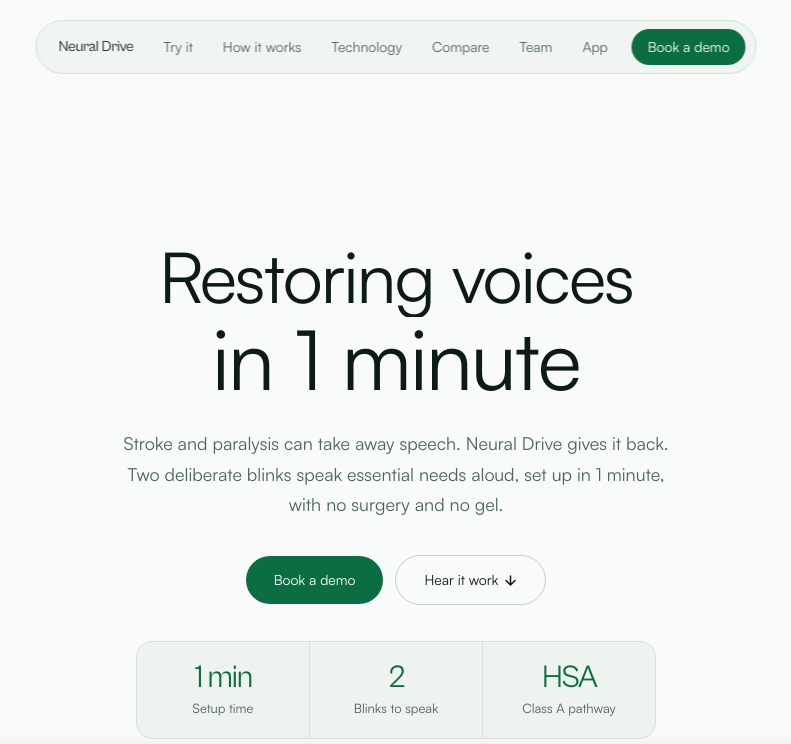
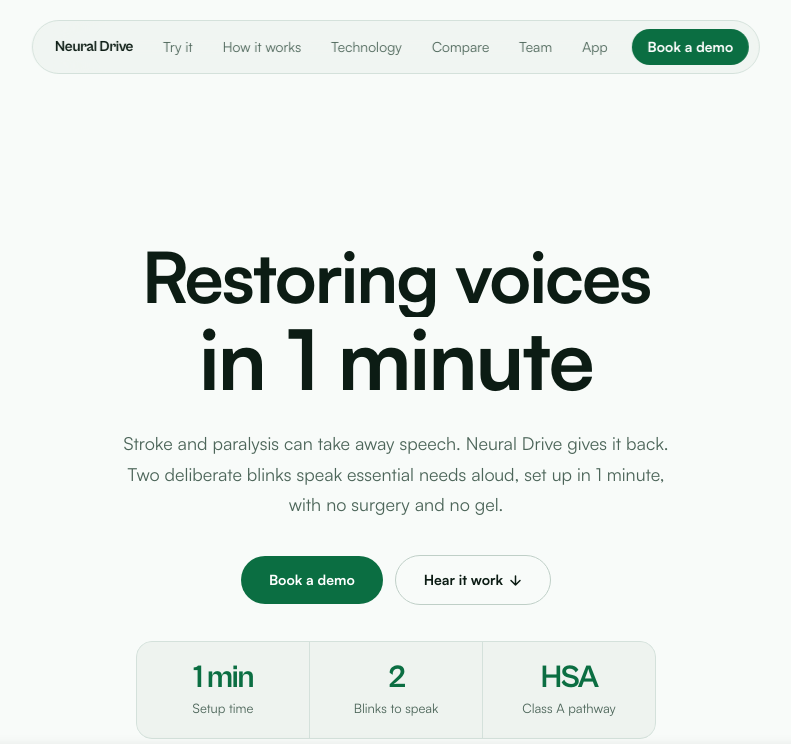
Before and after one commit to NeoDiuZ/getgud, a Next.js app: page / in a window 1280 px wide. Shown: the top 744 px of the page, without its empty margins (244-1035 px from the left). Built offline with nearby package versions, Linux system fonts and the light colour scheme.

Commit message:
Wire local regular and bold fonts

```diff
--- a/src/app/globals.css
+++ b/src/app/globals.css
@@ -7,7 +7,15 @@
   font-family: "Cabinet Grotesk";
   src: url("/fonts/CabinetGrotesk-Regular.otf") format("opentype");
   font-style: normal;
-  font-weight: 400 900;
+  font-weight: 400;
+  font-display: swap;
+}
+
+@font-face {
+  font-family: "Cabinet Grotesk";
+  src: url("/fonts/CabinetGrotesk-Bold.otf") format("opentype");
+  font-style: normal;
+  font-weight: 700;
   font-display: swap;
 }
 
@@ -15,7 +23,15 @@
   font-family: "Satoshi";
   src: url("/fonts/Satoshi-Regular.otf") format("opentype");
   font-style: normal;
-  font-weight: 400 900;
+  font-weight: 400;
+  font-display: swap;
+}
+
+@font-face {
+  font-family: "Satoshi";
+  src: url("/fonts/Satoshi-Bold.otf") format("opentype");
+  font-style: normal;
+  font-weight: 700;
   font-display: swap;
 }
 
```
